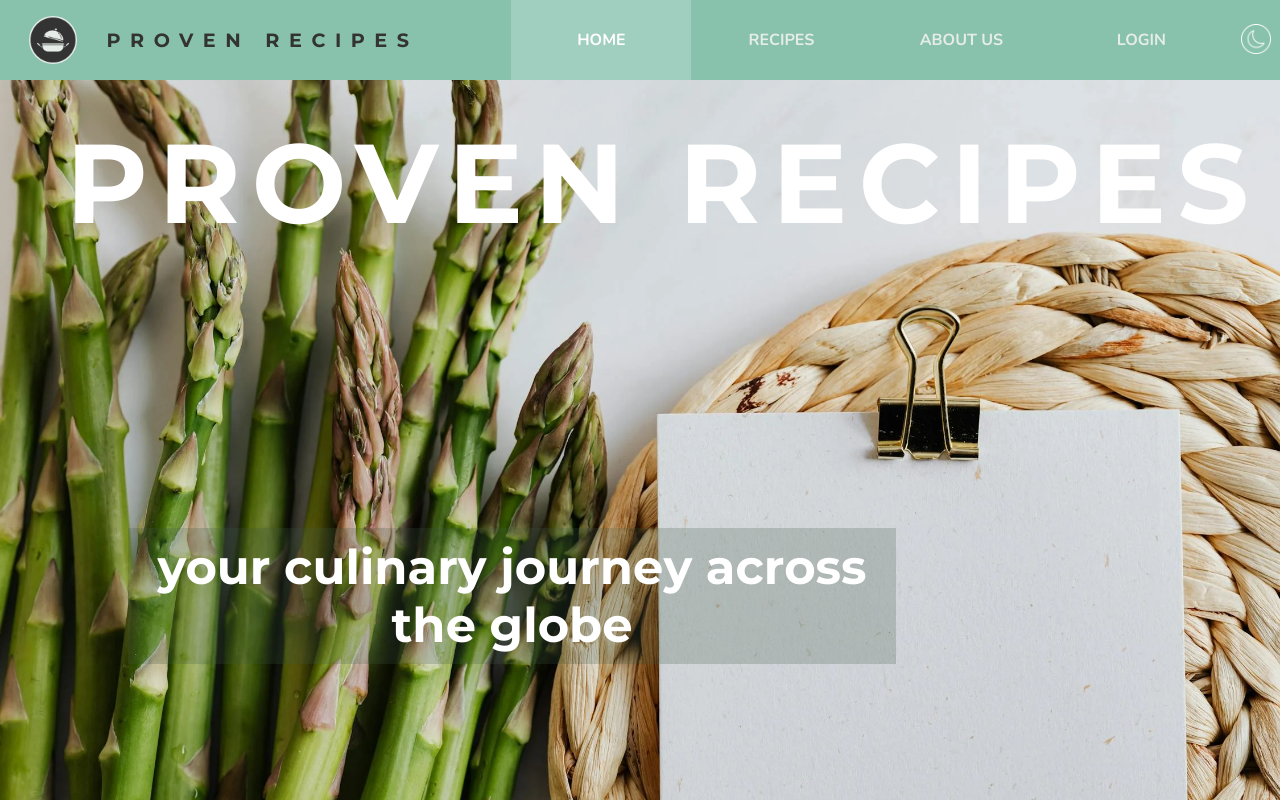
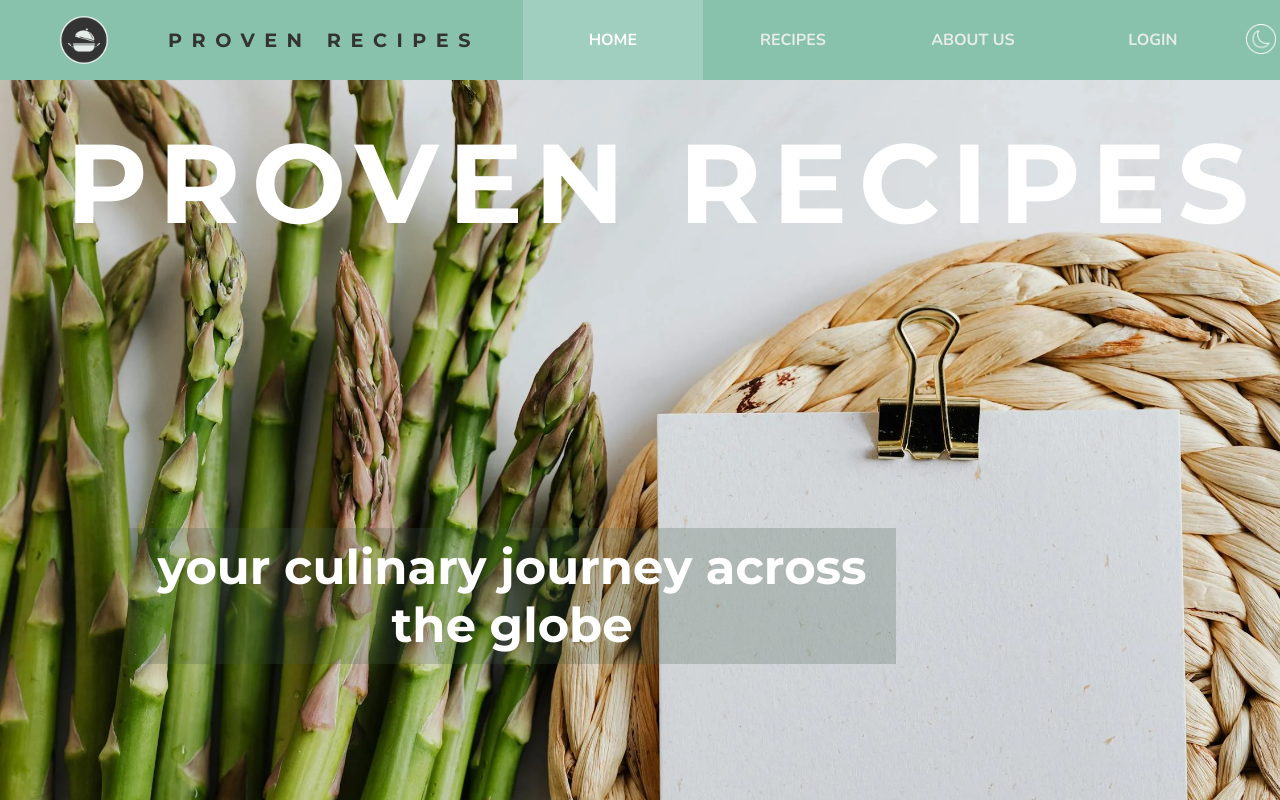
Before and after one commit to HalynaRiabokonenko/cookbook, a React (Create React App) app: page /#/ in a window 1280 px wide. Shown: the top 800 px of the page. Built offline with nearby package versions, Linux system fonts and the light colour scheme; no server answers; the database is empty.

Commit message:
change header logo link styles

```diff
--- a/src/components/share_structures/Header/Header.module.css
+++ b/src/components/share_structures/Header/Header.module.css
@@ -18,7 +18,13 @@
 }
 
 .logo {
-  flex-grow: 1;
+  flex-grow: 2;
+}
+
+.logo__link {
+  display: flex;
+  flex-direction: row;
+  align-items: center;
 }
 
 .header__name {
@@ -38,6 +44,7 @@
   display: flex;
   align-items: center;
   justify-content: center;
+  margin: 0 40px;
 }
 
 .logo__img {
--- a/src/components/share_structures/Header/Header.tsx
+++ b/src/components/share_structures/Header/Header.tsx
@@ -39,12 +39,12 @@ function Header({ user }: HeaderProps) {
                                 )} />
                             )}
                         </div>
+                        <div className={classnames(
+                            styles["header__name"],
+                            styles[mode])}>
+                            <p>Proven recipes</p>
+                        </div>
                     </Link>
-                </div>
-                <div className={classnames(
-                    styles["header__name"],
-                    styles[mode])}>
-                    <p>Proven recipes</p>
                 </div>
                 <div className={styles["global-nav__container"]}>
                     <nav className={styles["global-nav"]}>
```
